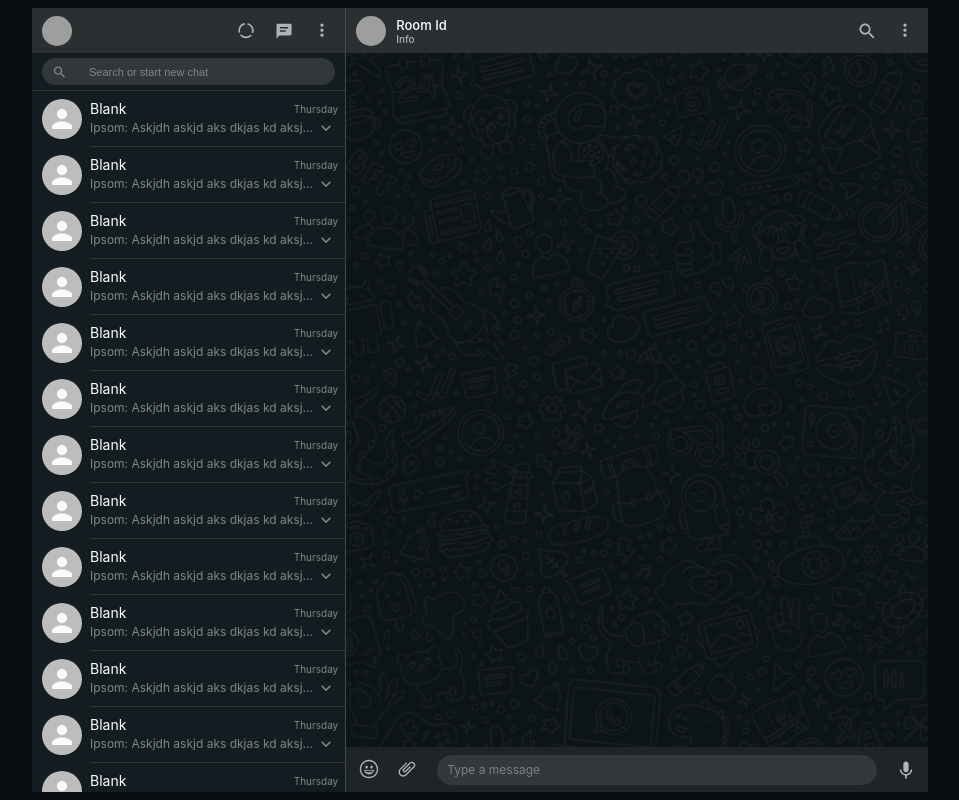
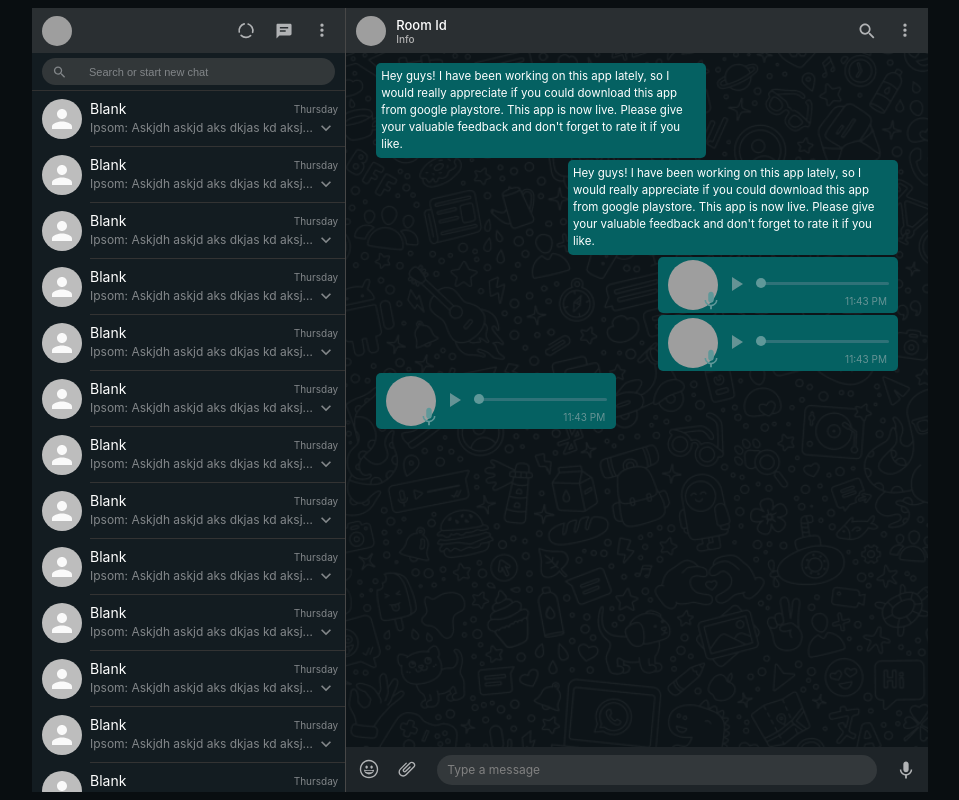
Before and after one commit to joel-jaimon/whatsapp-clone, a React (Create React App) app in the folder whatsapp-client/: page / in a window 1280 px wide. Shown: the whole page, without its empty margins (160-1119 px from the left). Built offline with nearby package versions, Linux system fonts and the light colour scheme; grey boxes are pictures that could not be loaded.

Commit message:
voice msg component added

```diff
--- a/whatsapp-client/src/components/ChatContainerBody/ChatContainerBody.tsx
+++ b/whatsapp-client/src/components/ChatContainerBody/ChatContainerBody.tsx
@@ -1,6 +1,8 @@
 import { useContext } from "react";
 import { dropDownContext } from "../../context/dropDownContext";
 import s from "./chatContainerBodyStyles.module.scss";
+import { Text } from "./components/Messages/Text";
+import { Voice } from "./components/Messages/Voice";
 
 export const ChatContainerBody = () => {
   const { dropMenu, setDropMenu } = useContext(dropDownContext);
@@ -20,6 +22,24 @@ export const ChatContainerBody = () => {
         });
       }}
       className={s.chatContainerBody}
-    ></div>
+    >
+      <div className={s.LeftWrap}>
+        <Text type="left" />
+      </div>
+
+      <div className={s.RightWrap}>
+        <Text type="right" />
+      </div>
+
+      <div className={s.RightWrap}>
+        <Voice type="right" />
+      </div>
+      <div className={s.RightWrap}>
+        <Voice type="right" />
+      </div>
+      <div className={s.LeftWrap}>
+        <Voice type="left" />
+      </div>
+    </div>
   );
 };
--- a/whatsapp-client/src/components/ChatContainerBody/chatContainerBodyStyles.module.scss
+++ b/whatsapp-client/src/components/ChatContainerBody/chatContainerBodyStyles.module.scss
@@ -13,3 +13,38 @@
     background-color: rgb(58, 58, 58);
   }
 }
+.LeftWrap {
+  &:first-child {
+    span {
+      margin: 10px 0px 0px 30px;
+    }
+  }
+  &:not(:first-child) {
+    span {
+      margin: 2px 0px 0px 30px;
+    }
+  }
+  &:nth-last-child(0) {
+    span {
+      margin: 2px 0px 20px 30px;
+    }
+  }
+}
+
+.RightWrap {
+  &:first-child {
+    span {
+      margin: 10px 30px 0px 0px;
+    }
+  }
+  &:not(:first-child) {
+    span {
+      margin: 2px 30px 0px 0px;
+    }
+  }
+  &:last-child {
+    span {
+      margin: 2px 30px 20px 0px;
+    }
+  }
+}
--- a/whatsapp-client/src/components/ChatContainerBody/components/Messages/Text.tsx
+++ b/whatsapp-client/src/components/ChatContainerBody/components/Messages/Text.tsx
@@ -1,3 +1,14 @@
-export const Text = () => {
-  return <div></div>;
+import s from "./messages.module.scss";
+
+export const Text = ({ type }: any) => {
+  return (
+    <span className={type === "right" ? s.textRight : s.textLeft}>
+      <p className={s.text}>
+        Hey guys! I have been working on this app lately, so I would really
+        appreciate if you could download this app from google playstore. This
+        app is now live. Please give your valuable feedback and don't forget to
+        rate it if you like.
+      </p>
+    </span>
+  );
 };
--- a/whatsapp-client/src/components/ChatContainerBody/components/Messages/Voice.tsx
+++ b/whatsapp-client/src/components/ChatContainerBody/components/Messages/Voice.tsx
@@ -1,3 +1,99 @@
-export const Voice = () => {
-  return <div></div>;
+import { useEffect, useRef, useState } from "react";
+import s from "./messages.module.scss";
+import PlayArrowIcon from "@material-ui/icons/PlayArrow";
+import PauseIcon from "@material-ui/icons/Pause";
+import MicIcon from "@material-ui/icons/Mic";
+
+export const Voice = ({ type }: any) => {
+  const [duration, setDuration] = useState<any>(null);
+  const [audioState, setAudioState] = useState(false);
+  const [currentTime, setCurrentTime] = useState<any>(0);
+
+  const audioRef: any = useRef(null);
+  const animationRef: any = useRef(null);
+  const progressbarRef: any = useRef(null);
+
+  const getDuration = (secs: number) => {
+    const seconds = Math.floor(secs % 60);
+    const minutes = Math.floor(secs / 60);
+    const formatedMins = minutes < 10 ? `0${minutes}` : `${minutes}`;
+    const formatedSecs = seconds < 10 ? `0${seconds}` : `${seconds}`;
+    return `${formatedMins}:${formatedSecs}`;
+  };
+
+  const loadDuration = ({ duration }: any) => {
+    if (duration) {
+      setDuration(Math.floor(duration));
+      progressbarRef.current.max = Math.floor(duration);
+    }
+  };
+
+  const handleAudioState = () => {
+    if (audioState) {
+      audioRef.current.pause();
+      setAudioState(false);
+      cancelAnimationFrame(animationRef.current);
+    } else {
+      audioRef.current.play();
+      setAudioState(true);
+      animationRef.current = requestAnimationFrame(whilePlaying);
+    }
+  };
+
+  const whilePlaying = () => {
+    progressbarRef.current.value = audioRef.current.currentTime;
+    changePlayerCurrentTime();
+    animationRef.current = requestAnimationFrame(whilePlaying);
+  };
+
+  const changeRange = () => {
+    audioRef.current.currentTime = progressbarRef.current.value;
+    changePlayerCurrentTime();
+  };
+
+  const changePlayerCurrentTime = () => {
+    progressbarRef.current.style.setProperty(
+      "--seek-before-width",
+      `${(progressbarRef.current.value / duration) * 100}%`
+    );
+    setCurrentTime(progressbarRef.current.value);
+  };
+
+  return (
+    <span className={type === "right" ? s.voiceRight : s.voiceLeft}>
+      <div className={s.voice}>
+        <div className={s.userImg}>
+          <img src="https://i.pravatar.cc/150?img=19" alt="user-info" />
+          <MicIcon />
+          <audio
+            ref={audioRef}
+            onDurationChange={(e) => loadDuration(e.target)}
+            src={
+              "https://www.soundhelix.com/examples/mp3/SoundHelix-Song-1.mp3"
+            }
+          />
+        </div>
+
+        <div className={s.audioInfo}>
+          <button onClick={handleAudioState}>
+            {!audioState ? <PlayArrowIcon /> : <PauseIcon />}
+          </button>
+          <div>
+            <input
+              onChange={changeRange}
+              defaultValue="0"
+              ref={progressbarRef}
+              type="range"
+              className={s.progressBar}
+            />
+            <div className={s.audioTrack}>
+              <small>{duration ? getDuration(duration) : null}</small>
+              <small>{currentTime ? getDuration(currentTime) : null}</small>
+              <small>11:43 PM</small>
+            </div>
+          </div>
+        </div>
+      </div>
+    </span>
+  );
 };
--- a/whatsapp-client/src/components/ChatContainerBody/components/Messages/messages.module.scss
+++ b/whatsapp-client/src/components/ChatContainerBody/components/Messages/messages.module.scss
@@ -0,0 +1,182 @@
+// Text
+.text {
+  background-color: #056162;
+  font-size: 11.5px;
+  line-height: 17px;
+  width: fit-content;
+  padding: 5px;
+  border-radius: 5px;
+  max-width: 55%;
+  text-align: start;
+  margin: 0px;
+}
+.textLeft,
+.voiceLeft {
+  display: flex;
+  width: 100%;
+  justify-content: flex-start;
+}
+.textRight,
+.voiceRight {
+  display: flex;
+  justify-content: flex-end;
+  width: 100%;
+  .text,
+  .voice {
+    transform: translate(-30px);
+  }
+}
+
+// Voice
+.voice {
+  display: flex;
+  align-items: center;
+  background-color: #056162;
+  color: rgba(197, 198, 200, 0.5);
+  width: fit-content;
+  padding: 2px 10px 2px 10px;
+  border-radius: 5px;
+  width: 220px;
+  .userImg {
+    display: flex;
+    align-items: center;
+    margin: 1px 0px 1px 0px;
+    position: relative;
+    img {
+      height: 50px;
+      width: 50px;
+      border-radius: 100%;
+    }
+    svg {
+      position: absolute;
+      top: 30px;
+      right: -5px;
+      z-index: 1;
+      height: 22px;
+      color: #5f9899;
+    }
+  }
+  .audioInfo {
+    display: flex;
+
+    button {
+      background-color: transparent;
+      border: none;
+      color: rgba(197, 198, 200, 0.5);
+      cursor: pointer;
+    }
+  }
+  .audioTrack {
+    display: flex;
+    justify-content: space-between;
+    small {
+      font-size: 10px;
+    }
+  }
+}
+
+// Progress bar
+.progressBar {
+  --bar-bg: #50818856;
+  --seek-before-width: 0;
+  --seek-before-color: #5f9899;
+  --knobby: #5f9899;
+  --selectedKnobby: #26c9c3;
+
+  appearance: none;
+  background: var(--bar-bg);
+  border-radius: 10px;
+  position: relative;
+  width: 100%;
+  height: 3px;
+  top: -4px;
+  outline: none;
+}
+
+/* progress bar - safari */
+.progressBar::-webkit-slider-runnable-track {
+  background: var(--bar-bg);
+  border-radius: 10px;
+  position: relative;
+  width: 100%;
+  height: 3px;
+  outline: none;
+}
+
+/* progress bar - firefox */
+.progressBar::-moz-range-track {
+  background: var(--bar-bg);
+  border-radius: 10px;
+  position: relative;
+  width: 100%;
+  height: 3px;
+
+  outline: none;
+}
+
+.progressBar::-moz-focus-outer {
+  border: 0;
+}
+
+/* progress bar - chrome and safari */
+.progressBar::before {
+  content: "";
+  height: 3px;
+  width: var(--seek-before-width);
+  background-color: var(--seek-before-color);
+  border-top-left-radius: 10px;
+  border-bottom-left-radius: 10px;
+  position: absolute;
+  top: 0;
+  left: 0;
+  z-index: 2;
+  cursor: pointer;
+}
+
+/* progress bar - firefox */
+.progressBar::-moz-range-progress {
+  background-color: var(--seek-before-color);
+  border-top-left-radius: 10px;
+  border-bottom-left-radius: 10px;
+  height: 3px;
+}
+
+/* knobby - chrome and safari */
+.progressBar::-webkit-slider-thumb {
+  -webkit-appearance: none;
+  height: 10px;
+  width: 10px;
+  border-radius: 50%;
+  border: none;
+  background-color: var(--knobby);
+  cursor: pointer;
+  position: relative;
+  margin: -3.25px 0 0 0;
+  z-index: 3;
+  box-sizing: border-box;
+}
+
+/* knobby while dragging - chrome and safari */
+.progressBar:active::-webkit-slider-thumb {
+  transform: scale(1.2);
+  background: var(--selectedKnobby);
+}
+
+/* knobby - firefox */
+.progressBar::-moz-range-thumb {
+  height: 10px;
+  width: 10px;
+  border-radius: 50%;
+  border: transparent;
+  background-color: var(--knobby);
+  cursor: pointer;
+  position: relative;
+  z-index: 3;
+  box-sizing: border-box;
+}
+
+/* knobby while dragging - firefox */
+.progressBar:active::-moz-range-thumb {
+  transform: scale(1.2);
+  background: var(--selectedKnobby);
+}
```
Also changed, not shown: 1 other file (tests, documents, lock files or other folders).
